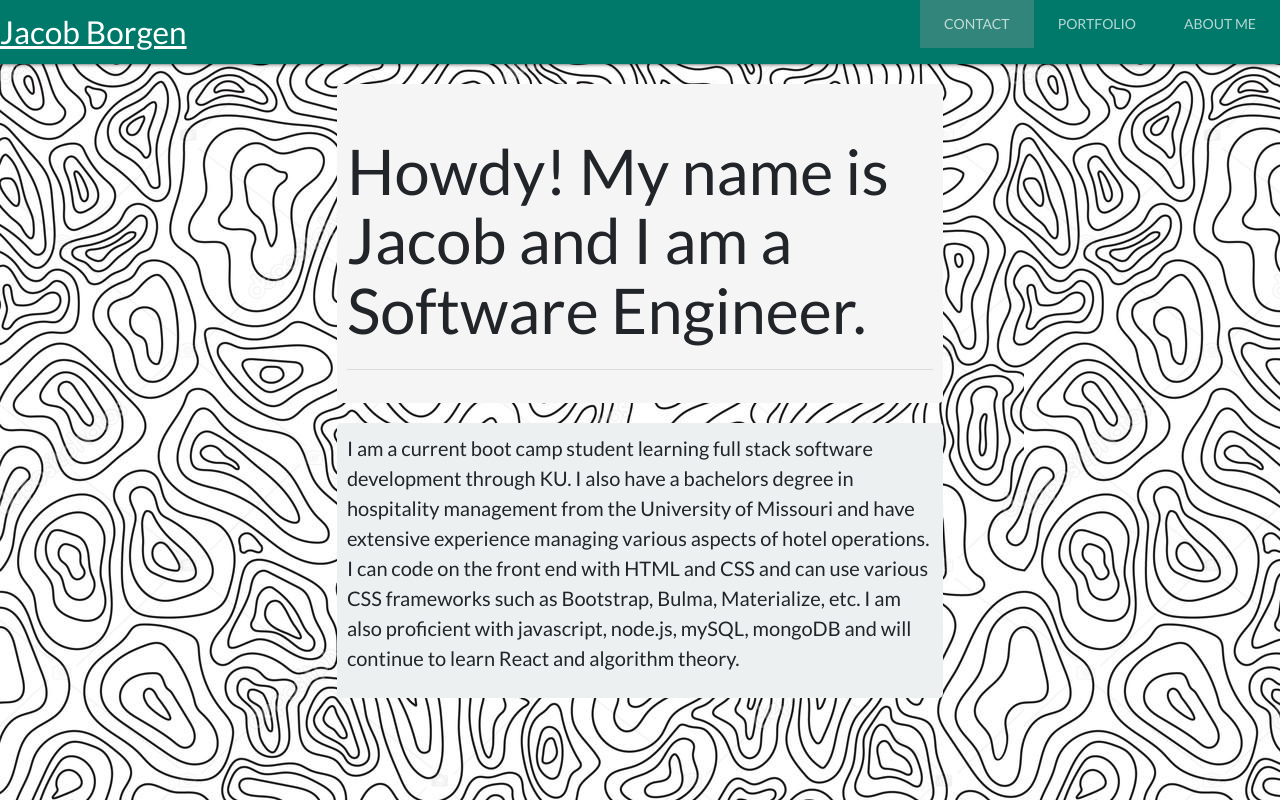
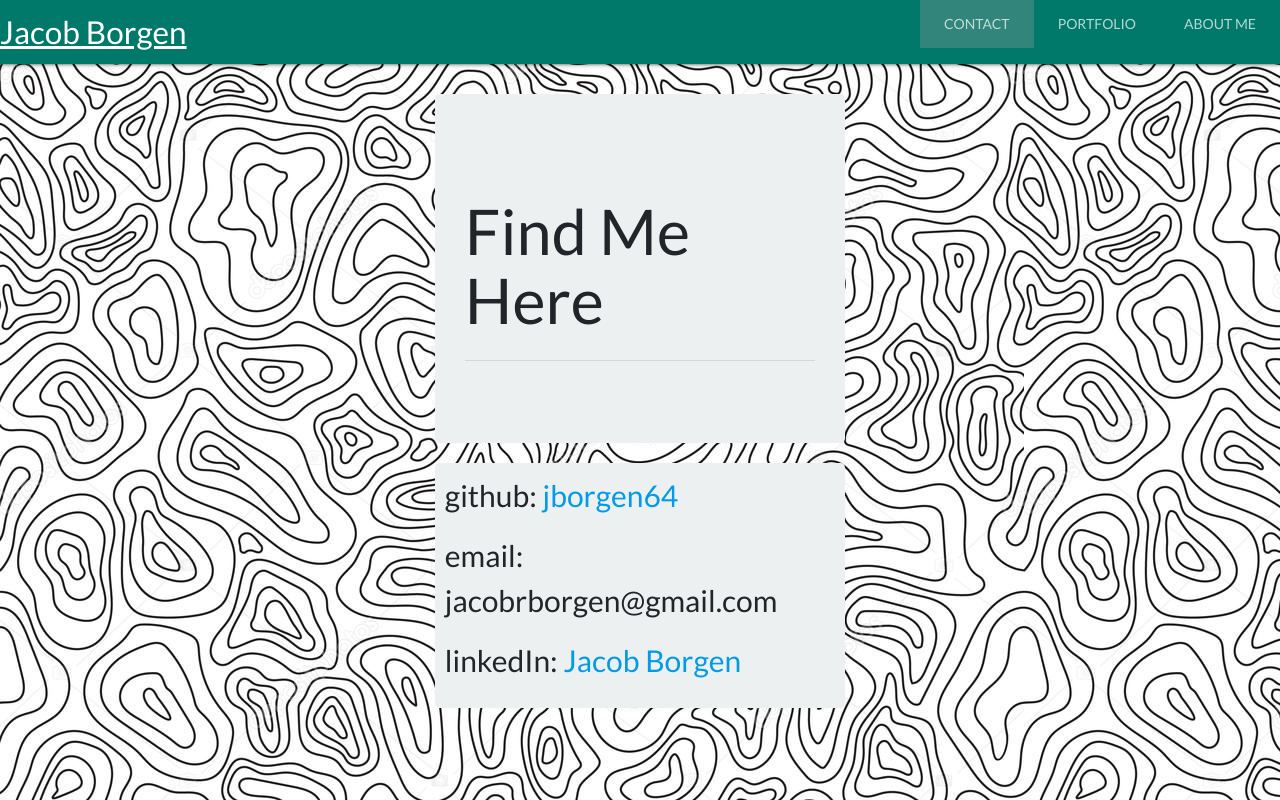
Before and after one commit to jborgen64/updatedPortfolio, a plain HTML site: page index.html in a window 1280 px wide. Both pictures are taken after a click on the link "CONTACT". Drawn offline with nearby package versions, Linux system fonts and the light colour scheme.

Commit message:
added on click functions for the tabs

```diff
--- a/brains.js
+++ b/brains.js
@@ -0,0 +1,17 @@
+$(".contactBtn").on("click", function(){
+    $(".aboutHolder").hide(500);
+    $(".portfolio").hide(500);
+    $(".contact").show(500);
+});
+
+$(".aboutBtn").on("click", function(){
+    $(".contact").hide(500);
+    $(".portfolio").hide(500);
+    $(".aboutHolder").show(500);
+});
+
+$(".portBtn").on("click", function(){
+    $(".contact").hide(500);
+    $(".aboutHolder").hide(500);
+    $(".portfolio").show(500);
+});
--- a/index.html
+++ b/index.html
@@ -21,9 +21,9 @@
         <div class="nav-content">
             <ul class="tabs tabs-transparent">
               <img src="45-astronaut.svg" class="astro" alt="">
-              <li class="tab"><a href="#contact">Contact</a></li>
-              <li class="tab"><a href="#portfolio">Portfolio</a></li>
-              <li class="tab"><a href="#about">About Me</a></li>
+              <li class="tab contactBtn"><a href="#contact">Contact</a></li>
+              <li class="tab portBtn"><a href="#portfolio">Portfolio</a></li>
+              <li class="tab aboutBtn"><a href="#about">About Me</a></li>
             </ul>
         </div>
   </nav>
@@ -37,13 +37,14 @@
   <div class="container">
 
     <div class="container contact">
-      <div class="container jumbotron">
+      <div class="container contactHead jumbotron">
         <h1>Find Me Here</h1>
+        <hr class="my-4">
       </div>
-      <hr class="my-4">
-      <div class="jumbotron contact links">
-        <p>github:</p>
-        <a href="https://github.com/jborgen64">jborgen64</a>
+      <div class="container jumbotron contactLinks">
+        <p class="links">github: <a href="https://github.com/jborgen64">jborgen64</a></p>
+        <p class="links">email: jacobrborgen@gmail.com</p>
+        <p class="links">linkedIn:  <a href="https://www.linkedin.com/in/jacob-borgen-9793a1124/">Jacob Borgen</a></p>
       </div>
 
       </div>
--- a/style.css
+++ b/style.css
@@ -25,4 +25,16 @@ body {
 
 .contact {
     display: none;
+    padding: 10px;
+    margin-top: 20px;
 }
+
+.contactLinks {
+    margin-top: 20px;
+    margin-bottom: 20px;
+    padding: 10px;
+}
+
+.links {
+    font-size: 30px;
+}
```
